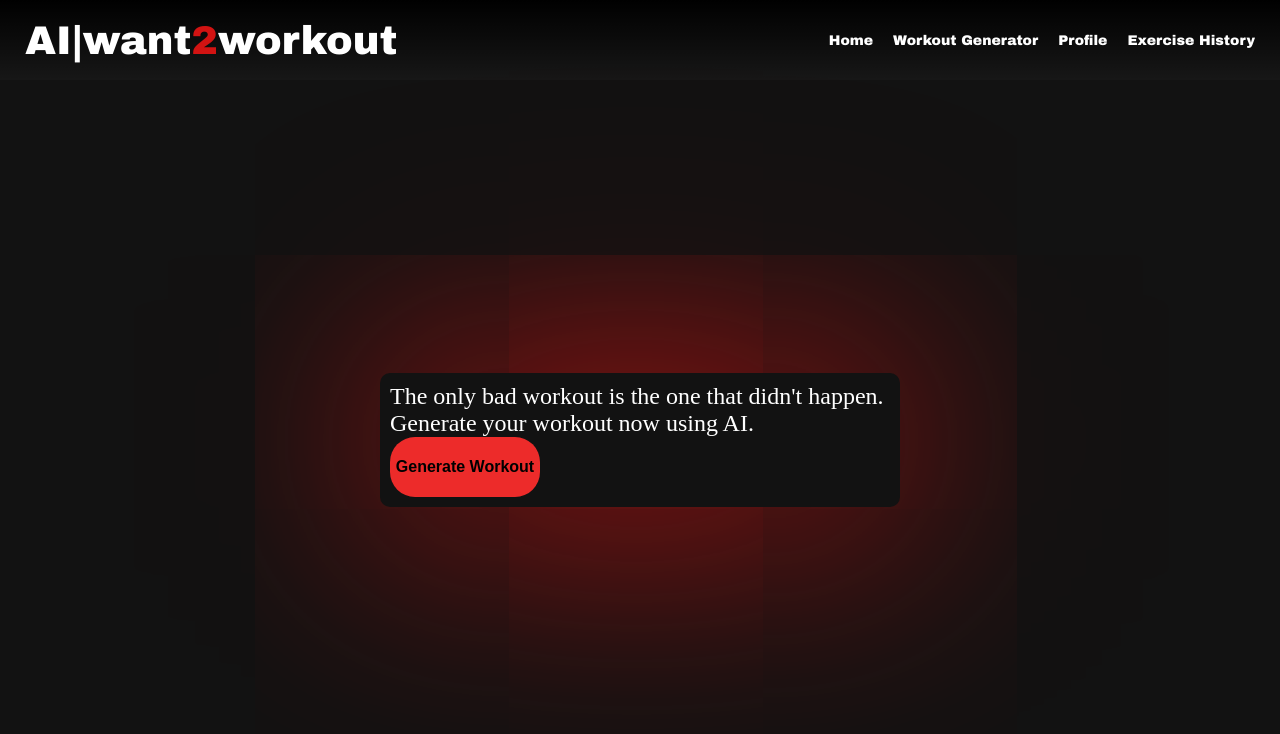
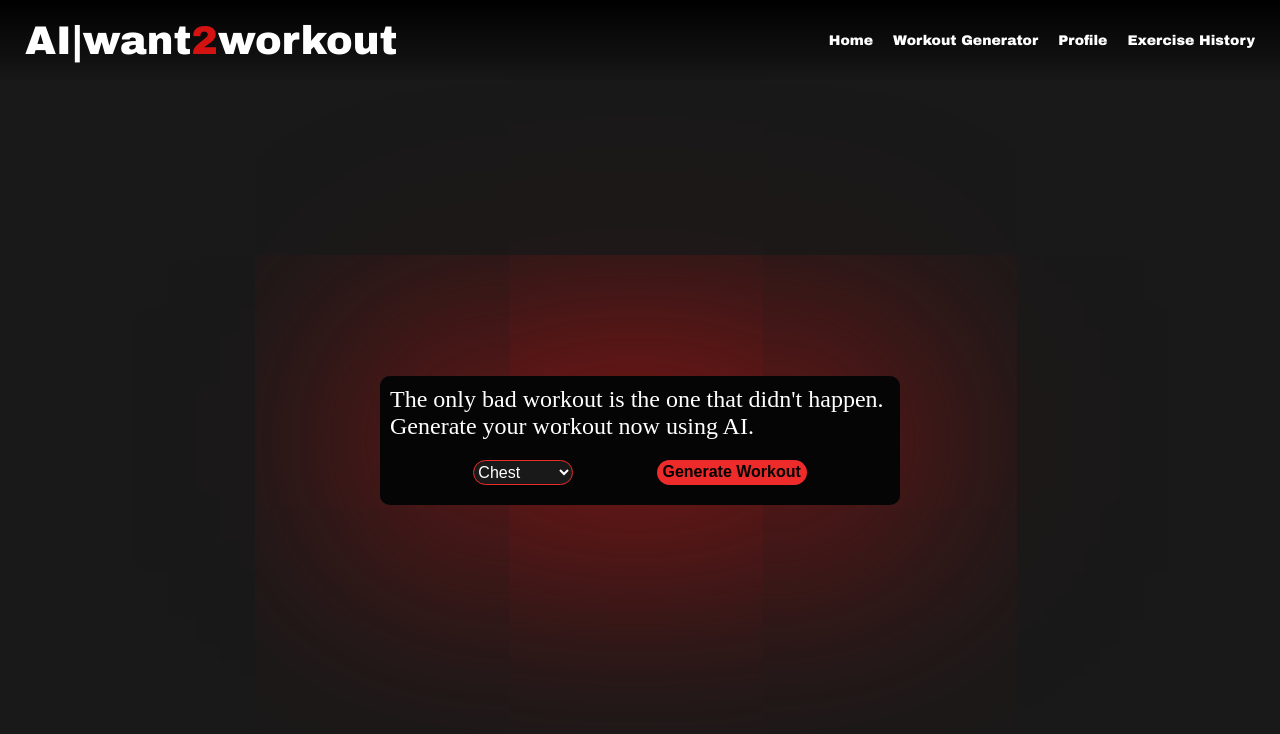
Before and after one commit to kninja99/Citrus-Hack-2023, a Vue app in the folder frontend/: page /generate-workout in a window 1280 px wide. Shown: the top 734 px of the page. Built offline with nearby package versions, Linux system fonts and the light colour scheme.

Commit message:
styling for generation of workout form

```diff
--- a/frontend/src/assets/GenerateWorkout.css
+++ b/frontend/src/assets/GenerateWorkout.css
@@ -13,7 +13,7 @@
     box-shadow:
     #D21312 0px 0px 1000px 8px
     ;
-    background-color: transparent;
+    background-color: rgba(0, 0, 0, 0.8);
     padding: 10px;
     border-radius: 10px;
 }
@@ -23,26 +23,55 @@
     color: #FFF;
 }
 
+@media all and (max-width:624px) {
+    .ai-motivation-text {
+        font-size: 18px;
+    }
+}
+
+.workout-inputs {
+    display: flex;
+    justify-content: space-evenly;
+    margin-top: 20px;
+    margin-bottom: 10px;
+}
+
+#muscle-selector {
+    background-color: rgb(25, 25, 25);;
+    color: #FFF;
+    border: 1px solid #ED2B2A;
+    border-radius: 15px;
+    width: 100px;
+    height: 25px;
+}
+
 .generate-workout-btn {
     width: 150px;
-    height: 60px;
+    height: 25px;
     background-color: #ED2B2A;
     border-radius: 25px;
     font-weight: 600;
 }
 
+@media all and (max-width:624px) {
+    .generate-workout-btn {
+        font-size: 14px;
+    }
+}
+
 .generate-workout-btn:hover {
     background-color: #D21312;
+    cursor: pointer;
 }
 
 .workout {
     width: 100%;
     min-width: 350px;
-    background-color: rgb(18, 18, 18);
+    background-color: rgb(25, 25, 25);
     height: 100%;
     display: flex;
     margin-top: 80px;
-    justify-content: center;
+    justify-content: space-evenly;
     align-items: center;
     flex-direction: column;
 }
--- a/frontend/src/assets/main.css
+++ b/frontend/src/assets/main.css
@@ -32,3 +32,7 @@
 a{
   text-decoration: none;
 }
+
+select:hover {
+  cursor: pointer;
+}
--- a/frontend/src/views/GenerateWorkoutView.vue
+++ b/frontend/src/views/GenerateWorkoutView.vue
@@ -4,6 +4,7 @@ import Header from "../components/Header.vue";
 export default {
     data: function () {
         return {
+            muscelTarget: "Chest",
             workout: null
         };
     },
@@ -12,13 +13,14 @@ export default {
     },
     methods: {
         generateWorkout: async function () {
+            console.log(this.muscelTarget);
             await axios.get('http://localhost:5000/generate')
                 .then((res) => {
                     this.workout = res.data;
                 })
                 .catch((err) => {
                     console.log(err);
-                })
+                });
         }
     }
 }
@@ -33,7 +35,17 @@ export default {
                     <p class="ai-motivation-text">The only bad workout is the one that didn't happen. Generate your workout
                         now
                         using AI.</p>
-                    <button @click="this.generateWorkout" class="generate-workout-btn">Generate Workout</button>
+                    <div class="workout-inputs">
+                        <select v-model="muscelTarget" id="muscle-selector" aria-placeholder="Please Select a Workout">
+                            <option value="Chest" selected>Chest</option>
+                            <option value="Triceps">Triceps</option>
+                            <option value="Biceps">Biceps</option>
+                            <option value="Shoulders">Shoulders</option>
+                            <option value="Quadriceps">Quads</option>
+                        </select>
+                        <button @click="this.generateWorkout" class="generate-workout-btn">Generate Workout</button>
+                    </div>
+
                 </div>
 
                 <table v-if="this.workout" class="workout-table">
```
